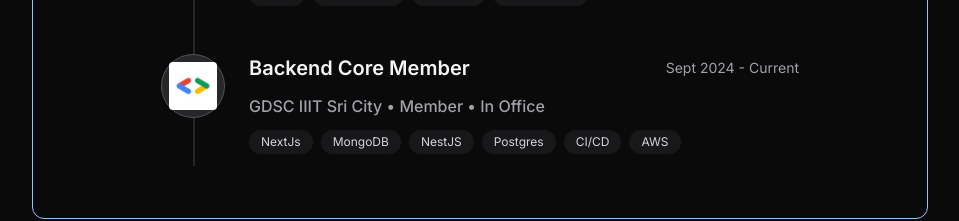
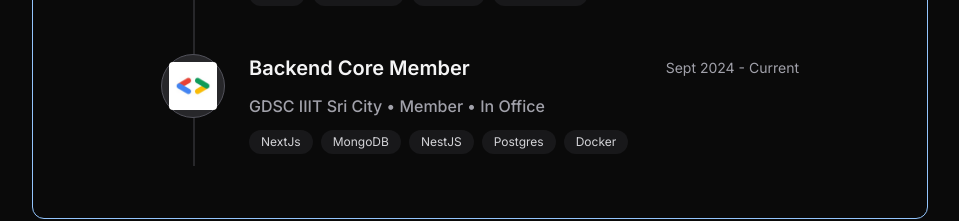
Before and after one commit to abhiraj2404/abhi_portfolio, a Next.js app: page / in a window 1280 px wide. Shown: the part 1460-1681 px from the top of the page, without its empty margins (160-1119 px from the left). Built offline with nearby package versions, Linux system fonts and the light colour scheme.

Commit message:
modify: ui updates

```diff
--- a/components/Home/Experience.tsx
+++ b/components/Home/Experience.tsx
@@ -8,7 +8,7 @@ const experienceData = [
     type: "Co-Founder",
     location: "Remote",
     period: "July 2024 - Current",
-    logo: '/ubus.png',
+    logo: "/ubus.png",
     skills: ["React", "Context API", "Firebase", "TailwindCSS"],
   },
   {
@@ -17,8 +17,8 @@ const experienceData = [
     type: "Member",
     location: "In Office",
     period: "Sept 2024 - Current",
-    logo: '/gdg.png',
-    skills: ["NextJs", "MongoDB", "NestJS", "Postgres", "CI/CD", "AWS"],
+    logo: "/gdg.png",
+    skills: ["NextJs", "MongoDB", "NestJS", "Postgres", "Docker"],
   },
 ];
 
--- a/components/ui/TypeWriter.tsx
+++ b/components/ui/TypeWriter.tsx
@@ -5,11 +5,11 @@ export function Typewriter() {
   const words = [
     {
       text: "Full-Stack",
-      className: "text-white text-3xl",
+      className: "text-white text-2xl sm:text-3xl ",
     },
     {
       text: "Web Developer",
-      className: "text-blue-500 dark:text-blue-500 text-3xl",
+      className: "text-blue-500 dark:text-blue-500 text-2xl sm:text-3xl",
     },
   ];
   return (
```
